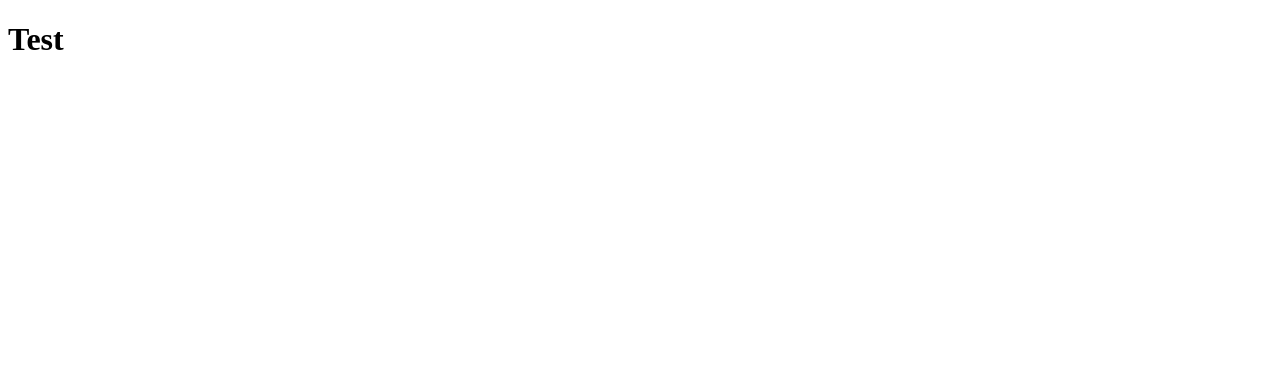
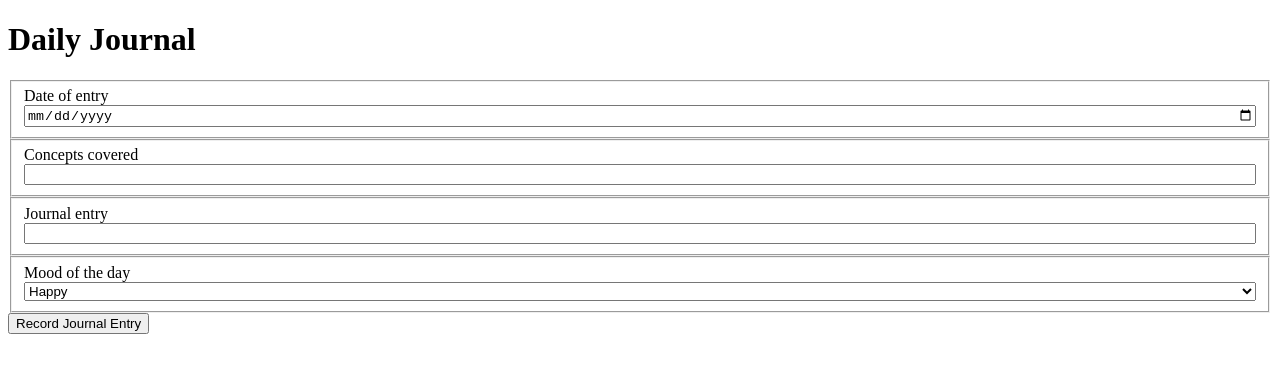
Before and after one commit to THATBLADEBOY/daily-journal1, a plain HTML site: page src/index.html in a window 1280 px wide. Drawn offline with Linux system fonts and the light colour scheme; files that its build step writes are made by us from their sources.

Commit message:
completed first daily journal assignment

```diff
--- a/src/index.html
+++ b/src/index.html
@@ -4,10 +4,41 @@
     <meta charset="UTF-8">
     <meta name="viewport" content="width=device-width, initial-scale=1.0">
     <meta http-equiv="X-UA-Compatible" content="ie=edge">
-    <link rel="stylesheet" href="journal.css">
-    <title>Document</title>
+    <link rel="stylesheet" href="styles/journal.css">
+    <title>Daily Journal 1</title>
 </head>
 <body>
-    <h1>Test</h1>
+
+    <h1>Daily Journal</h1>
+    <form action="">
+        <fieldset>
+            <label for="journalDate">Date of entry</label>
+            <input type="date" name="journalDate" id="journalDate">
+        </fieldset>
+    </form>
+    <form action="">
+            <fieldset>
+                <label for="journalConcepts">Concepts covered</label>
+                <input type="text" name="journalConcepts" id="journalConcepts">
+            </fieldset>
+    </form>
+    <form action="">
+            <fieldset>
+                <label for="journalEntry">Journal entry</label>
+                <input type="text" name="journalEntry" id="journalEntry">
+            </fieldset>
+    </form>
+    <form>
+        <fieldset>
+            <label for="mood">Mood of the day</label>
+                <select name="mood">
+                    <option value="happy">Happy</option>
+                    <option value="veryHappy">Very Happy</option>
+                    <option value="superHappy">Super Happy</option>
+                    <option value="happyHappyHappy">Happy Happy Happy</option>
+                </select>
+        </fieldset>
+    </form>
+    <button type="button">Record Journal Entry</button>
 </body>
 </html>
--- a/src/styles/journal.css
+++ b/src/styles/journal.css
@@ -0,0 +1,5 @@
+
+fieldset {
+    display: flex;
+    flex-direction: column;
+}
```
